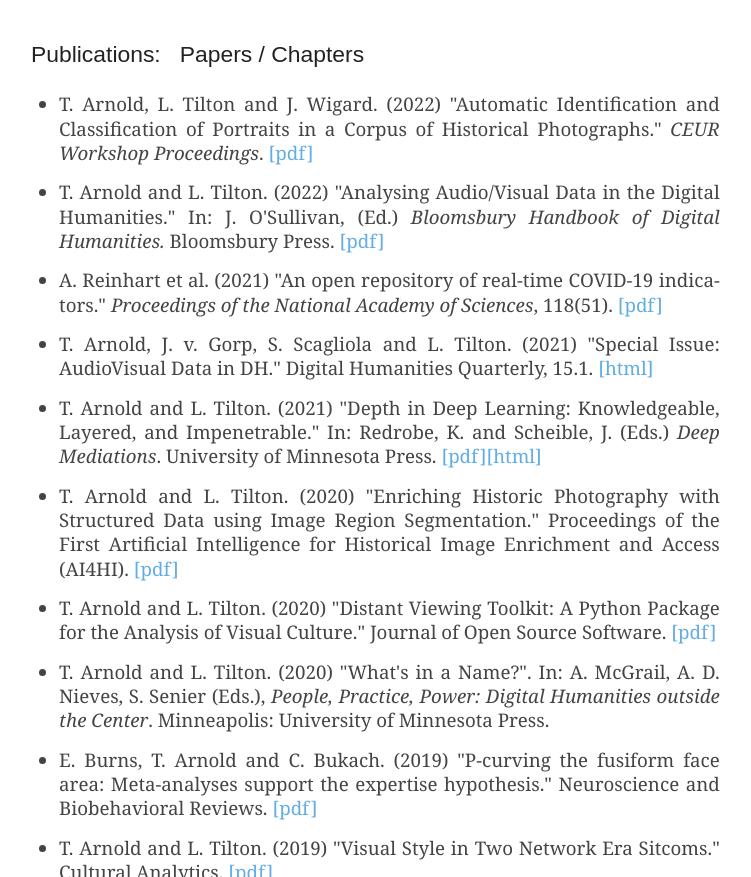
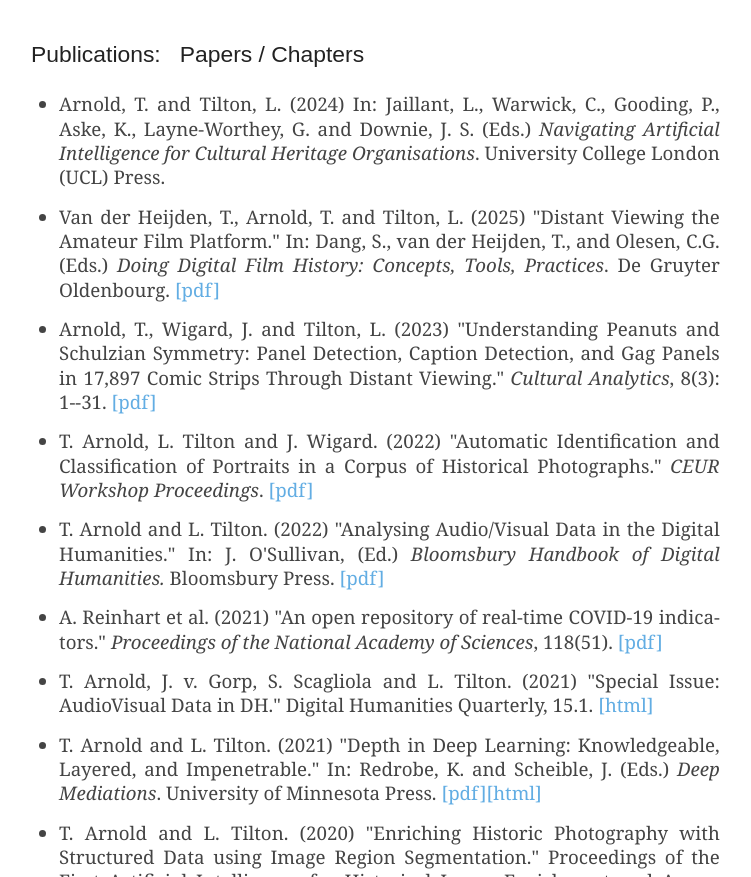
Before and after one commit to statsmaths/statsmaths.github.io, a plain HTML site: page index.html in a window 1280 px wide. Shown: the part 1132-2009 px from the top of the page, without its empty margins (259-1010 px from the left). Drawn offline with Linux system fonts and the light colour scheme.

Commit message:
auto update

```diff
--- a/index.html
+++ b/index.html
@@ -73,6 +73,20 @@
         Publications: &nbsp; Papers / Chapters
       </div>
       <ul>
+        <li>Arnold, T. and Tilton, L. (2024)
+        In: Jaillant, L., Warwick, C., Gooding, P., Aske, K., Layne-Worthey, G. and
+        Downie, J. S. (Eds.) <i>Navigating Artificial Intelligence for Cultural
+        Heritage Organisations</i>. University College London (UCL) Press.</li>
+        <li>Van der Heijden, T., Arnold, T. and Tilton, L. (2025)
+        "Distant Viewing the Amateur Film Platform."
+        In: Dang, S., van der Heijden, T., and Olesen, C.G. (Eds.)
+        <i>Doing Digital Film History: Concepts, Tools, Practices</i>.
+        De Gruyter Oldenbourg.
+        <a href="https://www.degruyter.com/document/isbn/9783111082486/html" target="_blank" rel="noopener noreferrer">[pdf]</a></li>
+        <li>Arnold, T., Wigard, J. and Tilton, L. (2023) "Understanding Peanuts and Schulzian
+        Symmetry: Panel Detection, Caption Detection, and Gag Panels in 17,897 Comic Strips
+        Through Distant Viewing." <i>Cultural Analytics</i>, 8(3): 1--31.
+        <a href="https://culturalanalytics.org/article/87560-understanding-peanuts-and-schulzian-symmetry-panel-detection-caption-detection-and-gag-panels-in-17-897-comic-strips-through-distant-viewing" target="_blank" rel="noopener noreferrer">[pdf]</a></li>
         <li>T. Arnold, L. Tilton and J. Wigard. (2022) "Automatic Identification and Classification of Portraits in a Corpus of Historical Photographs." <i>CEUR Workshop Proceedings</i>. <a href="https://ceur-ws.org/Vol-3290/short_paper5571.pdf" target="_blank" rel="noopener noreferrer">[pdf]</a></li>
         <li>T. Arnold and L. Tilton. (2022) "Analysing Audio/Visual Data in the Digital Humanities." In: J. O'Sullivan, (Ed.) <i>Bloomsbury Handbook of Digital Humanities.</i> Bloomsbury Press. <a href="pdf/2022-dh-handbook.pdf" target="_blank" rel="noopener noreferrer">[pdf]</a></li>
         <li>A. Reinhart et al. (2021) "An open repository of real-time COVID-19 indicators." <i>Proceedings of the National Academy of Sciences</i>, 118(51). <a href="https://www.ncbi.nlm.nih.gov/pmc/articles/PMC8713778/pdf/pnas.202111452.pdf" target="_blank" rel="noopener noreferrer">[pdf]</a></li>
```
